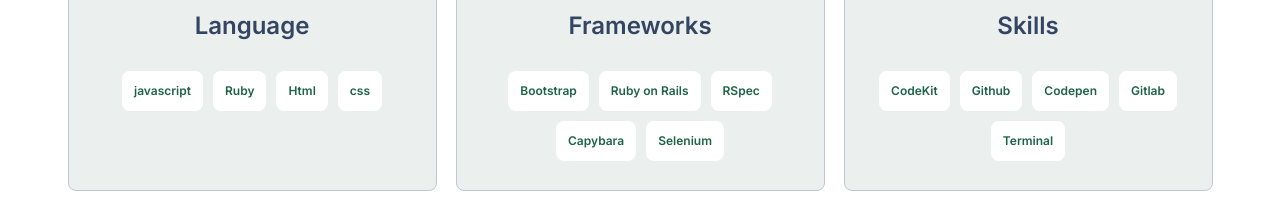
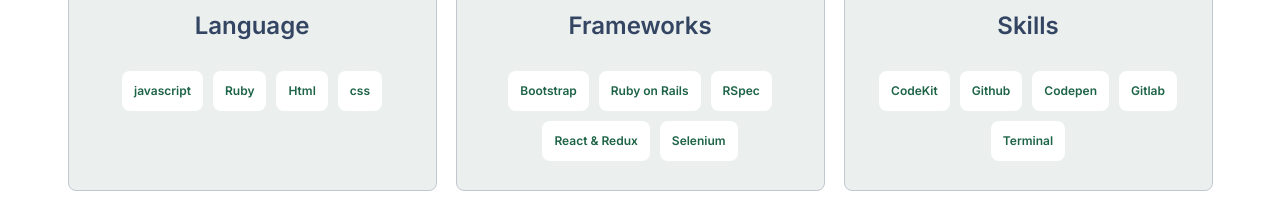
Before and after one commit to ppmarq1/Portfolio-Project, a plain HTML site: page index.html in a window 1280 px wide. Shown: the part 2580-2803 px from the top of the page. Drawn offline with Linux system fonts and the light colour scheme.

Commit message:
Update files

```diff
--- a/index.html
+++ b/index.html
@@ -190,7 +190,7 @@
                   </li>
                   <li>
                     <span class="pill">
-                      <span>Capybara</span>
+                      <span>React & Redux</span>
                     </span>
                   </li>
                   <li>
--- a/js/index.js
+++ b/js/index.js
@@ -2,7 +2,7 @@
   {
     name: 'Covid-19 Data Hub',
     description:
-        "This is a webapp that display metric data from an API for Covid-19 cases globally. Built with - Javascript, HTML, CSS - React - Redux - API",
+        'This is a webapp that display metric data from an API for Covid-19 cases globally. Built with - Javascript, HTML, CSS - React - Redux - API',
     ImgUrl: 'Homecovid.png',
     tech: ['React & Redux', 'HTML', 'CSS', 'javascript'],
     demoUrl: 'https://cool-bavarois-7aa72a.netlify.app/',
```
Also changed, not shown: js/menu.js (+8 -8 lines), package.json (deleted, +0 -33 lines), 1 other file. Lines whose indentation alone changed are shown as unchanged.
